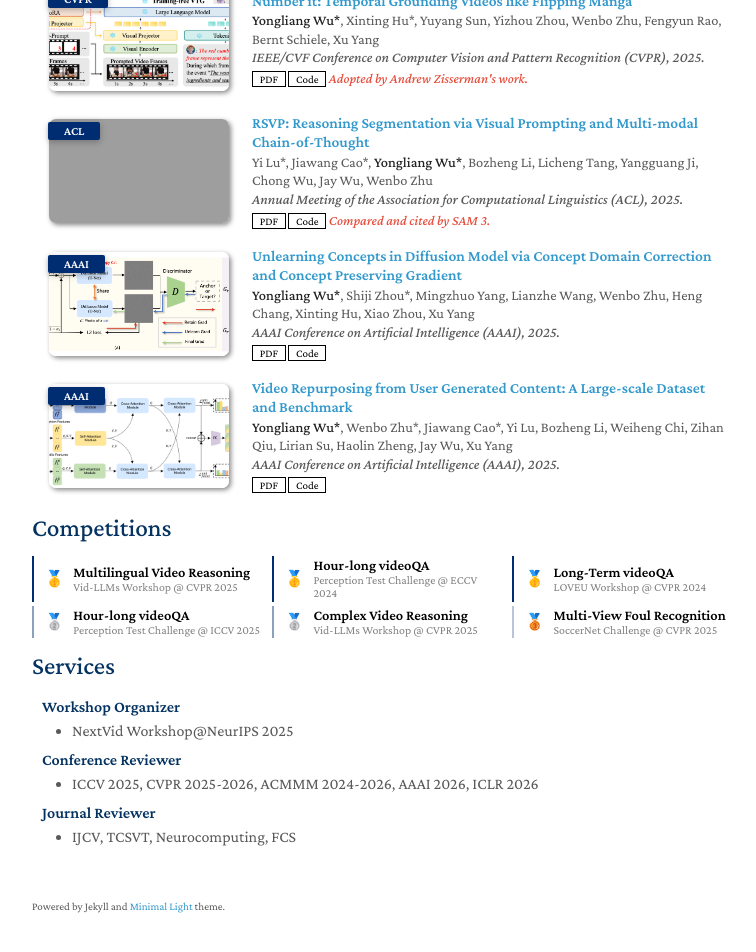
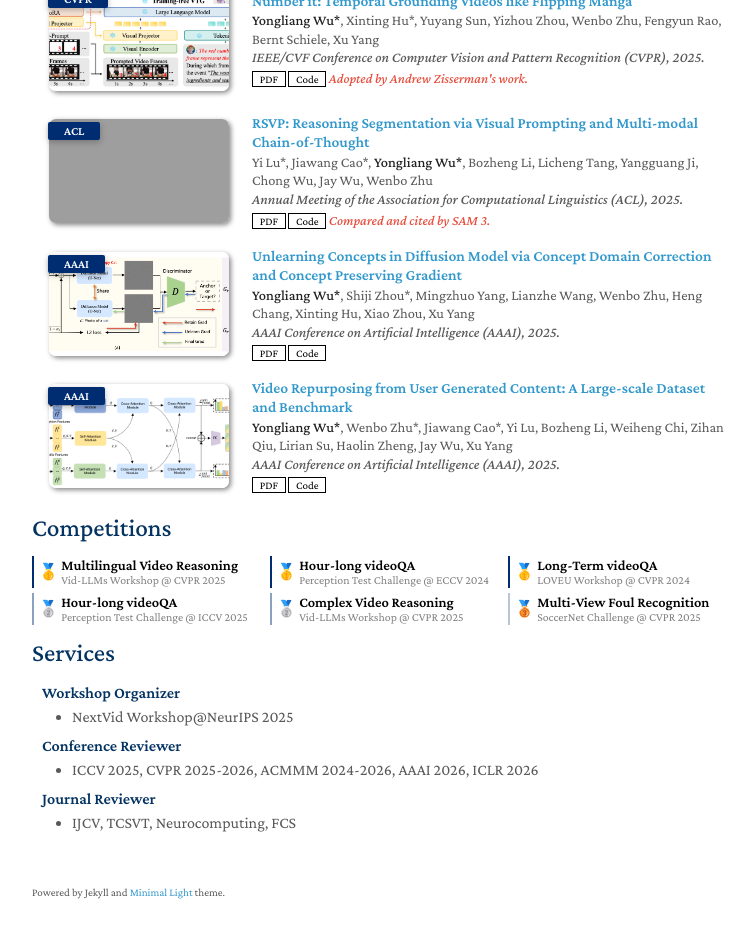
Before and after one commit to yongliang-wu/yongliang-wu.github.io, a Jekyll site: the page built from index.md, in a window 1280 px wide and 1400 px high, scrolled down 340 px. Shown: the part 413-1365 px from the top of the window, without its empty margins (408-1164 px from the left). Built offline with Jekyll 4.4.1, drawn with Linux system fonts in a browser that asks for light colours; nearby versions of some CDN libraries; a style sheet for code colours, icons or effects is not loaded; our own code applies the rules of GitHub Pages for plain Markdown files; grey boxes are pictures that could not be loaded.

Commit message:
Adjust competition layout spacing

```diff
--- a/assets/css/publications.css
+++ b/assets/css/publications.css
@@ -244,7 +244,7 @@ blockquote { background: var(--global-bg-color); border-left: 2px solid var(--gl
 
 .competition-list {
   display: grid;
-  gap: 0.28rem 0.65rem;
+  gap: 0.28rem 0.25rem;
   grid-template-columns: repeat(3, minmax(0, 1fr));
   margin: 0.5rem 0 0.85rem;
 }
@@ -253,9 +253,9 @@ blockquote { background: var(--global-bg-color); border-left: 2px solid var(--gl
   align-items: center;
   border-left: 2px solid rgba(0, 45, 114, 0.22);
   display: grid;
-  gap: 0.36rem;
-  grid-template-columns: 1.65rem minmax(0, 1fr);
-  padding: 0.08rem 0 0.08rem 0.45rem;
+  gap: 0.22rem;
+  grid-template-columns: 1.2rem minmax(0, 1fr);
+  padding: 0.08rem 0 0.08rem 0.28rem;
   transition: border-color 0.16s ease, transform 0.16s ease;
 }
 
@@ -278,6 +278,7 @@ blockquote { background: var(--global-bg-color); border-left: 2px solid var(--gl
   font-size: 0.74rem;
   line-height: 1.12;
   margin-top: 0.02rem;
+  white-space: nowrap;
 }
 
 .competition-winner {
```
